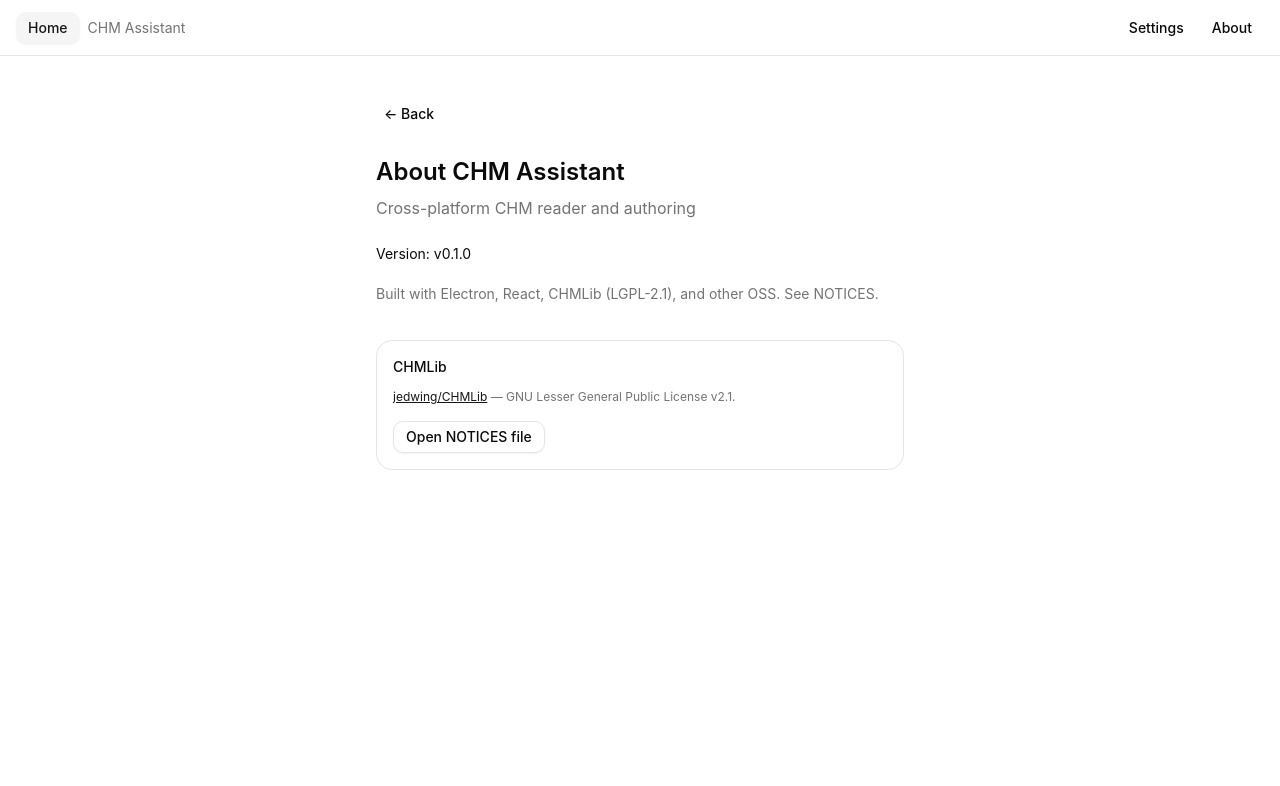
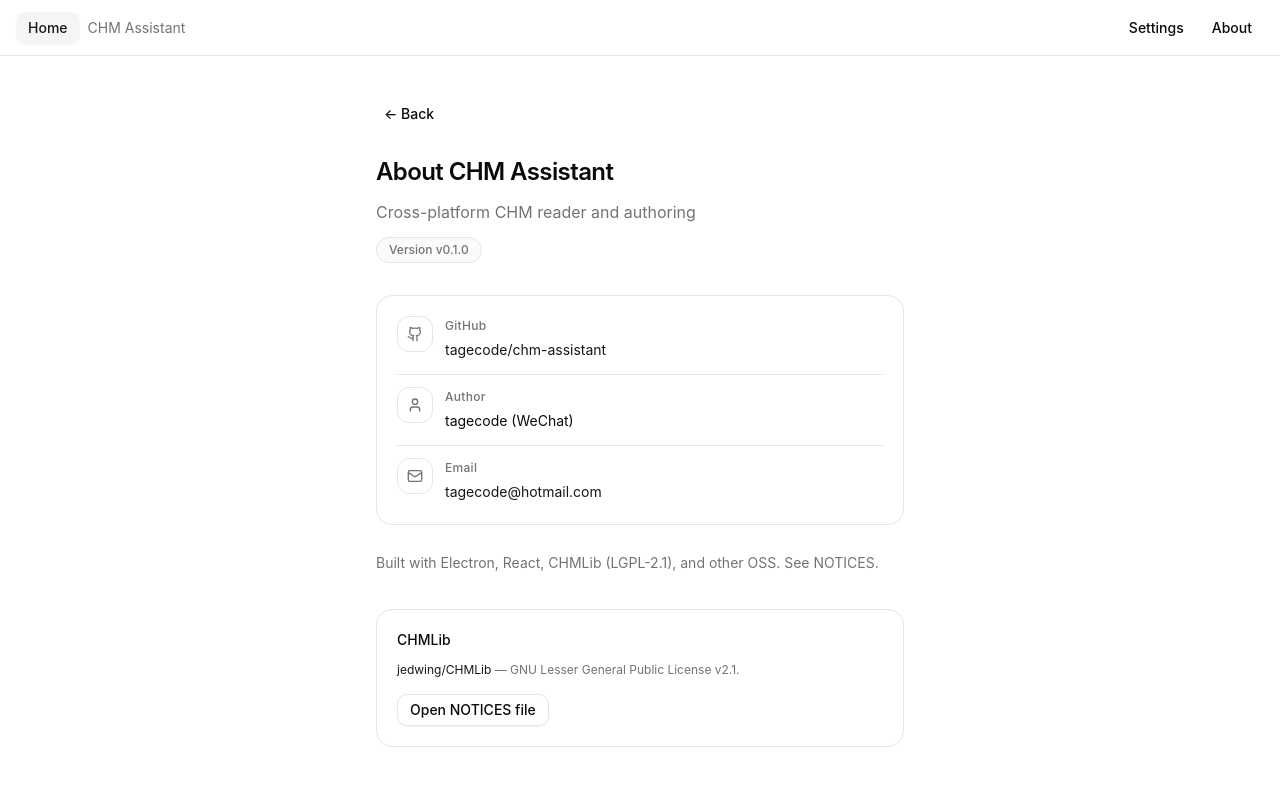
Before and after one commit to tagecode/chm-assistant, a React (Vite) app: page / in a window 1280 px wide. Both pictures are taken after a click on the button "About". Shown: the top 786 px of the page. Built offline with nearby package versions, Linux system fonts and the light colour scheme.

Commit message:
Add contact information to About section: Include GitHub link, author details, and email in English, Simplified Chinese, and Traditional Chinese localizations. Update AboutView component to display this information with appropriate UI elements.

```diff
--- a/src/i18n/en.ts
+++ b/src/i18n/en.ts
@@ -171,6 +171,11 @@
   'about.title': 'About CHM Assistant',
   'about.subtitle': 'Cross-platform CHM reader and authoring',
   'about.version': 'Version',
+  'about.contactSection': 'Project & contact',
+  'about.github': 'GitHub',
+  'about.author': 'Author',
+  'about.authorValue': 'tagecode (WeChat)',
+  'about.email': 'Email',
   'about.body':
     'Built with Electron, React, CHMLib (LGPL-2.1), and other OSS. See NOTICES.',
   'about.chmlib': 'CHMLib',
--- a/src/i18n/zh-Hans.ts
+++ b/src/i18n/zh-Hans.ts
@@ -161,6 +161,11 @@
   'about.title': '关于 CHM 助手',
   'about.subtitle': '一款跨平台 CHM 文件的阅读与创作助手',
   'about.version': '版本',
+  'about.contactSection': '项目与联系',
+  'about.github': 'GitHub',
+  'about.author': '作者',
+  'about.authorValue': 'tagecode（微信）',
+  'about.email': '邮箱',
   'about.body':
     '基于 Electron、React 与 CHMLib（LGPL-2.1）等开源组件。详细许可参见 NOTICES。',
   'about.chmlib': 'CHMLib',
--- a/src/i18n/zh-Hant.ts
+++ b/src/i18n/zh-Hant.ts
@@ -165,6 +165,11 @@
   'about.title': '關於 CHM 助手',
   'about.subtitle': '跨平台 CHM 閱讀與創作',
   'about.version': '版本',
+  'about.contactSection': '專案與聯絡',
+  'about.github': 'GitHub',
+  'about.author': '作者',
+  'about.authorValue': 'tagecode（微信）',
+  'about.email': '電子郵件',
   'about.body':
     '基於 Electron、React 與 CHMLib（LGPL-2.1）等開源元件。詳見 NOTICES。',
   'about.chmlib': 'CHMLib',
--- a/src/views/about-view.tsx
+++ b/src/views/about-view.tsx
@@ -1,12 +1,46 @@
+import { Github, Mail, User } from 'lucide-react'
+
 import { Button } from '@/components/ui/button'
 import { useAppDialog } from '@/components/app-dialog-provider'
 import { useI18n } from '@/i18n/i18n-context'
 import { formatAppVersion } from '@/lib/app-version'
 import type { AppMetadata } from '@/shared/electron'
 
+const GITHUB_URL = 'https://github.com/tagecode/chm-assistant'
+const AUTHOR_EMAIL = 'tagecode@hotmail.com'
+
 interface AboutViewProps {
   metadata: AppMetadata
   onBack: () => void
+}
+
+function openExternalLink(url: string) {
+  const api = window.electronAPI
+  if (api) {
+    void api.openExternalUrl(url)
+    return
+  }
+  window.open(url, '_blank', 'noopener,noreferrer')
+}
+
+interface AboutMetaRowProps {
+  icon: typeof Github
+  label: string
+  children: React.ReactNode
+}
+
+function AboutMetaRow({ icon: Icon, label, children }: AboutMetaRowProps) {
+  return (
+    <div className="flex gap-3 py-3 first:pt-0 last:pb-0">
+      <div className="flex size-9 shrink-0 items-center justify-center rounded-lg border border-border/60 bg-background/80">
+        <Icon className="size-4 text-muted-foreground" aria-hidden />
+      </div>
+      <div className="min-w-0 flex-1 pt-0.5">
+        <p className="text-xs font-medium tracking-wide text-muted-foreground">{label}</p>
+        <div className="mt-1 text-sm leading-6">{children}</div>
+      </div>
+    </div>
+  )
 }
 
 export function AboutView({ metadata, onBack }: AboutViewProps) {
@@ -18,23 +52,56 @@
       <Button variant="ghost" className="mb-6 -ml-2" onClick={onBack}>
         ← {t('common.back')}
       </Button>
-      <h1 className="text-2xl font-semibold">{t('about.title')}</h1>
-      <p className="mt-2 text-muted-foreground">{t('about.subtitle')}</p>
-      <p className="mt-6 text-sm">
-        {t('about.version')}: {formatAppVersion(metadata.version)}
-      </p>
-      <p className="mt-4 text-sm leading-7 text-muted-foreground">{t('about.body')}</p>
-      <div className="mt-8 rounded-xl border border-border/60 bg-card/50 p-4 text-sm">
+
+      <header className="space-y-3">
+        <h1 className="text-2xl font-semibold tracking-tight">{t('about.title')}</h1>
+        <p className="text-muted-foreground">{t('about.subtitle')}</p>
+        <p className="inline-flex items-center rounded-full border border-border/60 bg-muted/40 px-3 py-1 text-xs font-medium text-muted-foreground">
+          {t('about.version')} {formatAppVersion(metadata.version)}
+        </p>
+      </header>
+
+      <section
+        aria-label={t('about.contactSection')}
+        className="mt-8 rounded-xl border border-border/60 bg-card/50 p-4 sm:p-5"
+      >
+        <div className="divide-y divide-border/60">
+          <AboutMetaRow icon={Github} label={t('about.github')}>
+            <button
+              type="button"
+              onClick={() => openExternalLink(GITHUB_URL)}
+              className="text-left text-primary underline-offset-4 transition-colors hover:text-primary/80 hover:underline"
+            >
+              tagecode/chm-assistant
+            </button>
+          </AboutMetaRow>
+          <AboutMetaRow icon={User} label={t('about.author')}>
+            <span>{t('about.authorValue')}</span>
+          </AboutMetaRow>
+          <AboutMetaRow icon={Mail} label={t('about.email')}>
+            <button
+              type="button"
+              onClick={() => openExternalLink(`mailto:${AUTHOR_EMAIL}`)}
+              className="text-left text-primary underline-offset-4 transition-colors hover:text-primary/80 hover:underline"
+            >
+              {AUTHOR_EMAIL}
+            </button>
+          </AboutMetaRow>
+        </div>
+      </section>
+
+      <p className="mt-6 text-sm leading-7 text-muted-foreground">{t('about.body')}</p>
+
+      <div className="mt-8 rounded-xl border border-border/60 bg-card/50 p-4 sm:p-5 text-sm">
         <p className="font-medium">{t('about.chmlib')}</p>
         <p className="mt-2 text-xs leading-6 text-muted-foreground">
-          <a
-            href="https://github.com/jedwing/CHMLib"
-            target="_blank"
-            rel="noreferrer"
-            className="text-primary underline"
+          <button
+            type="button"
+            onClick={() => openExternalLink('https://github.com/jedwing/CHMLib')}
+            className="text-primary underline-offset-4 hover:underline"
           >
             jedwing/CHMLib
-          </a>{' '}
+          </button>{' '}
           — GNU Lesser General Public License v2.1.
         </p>
         <Button
```
